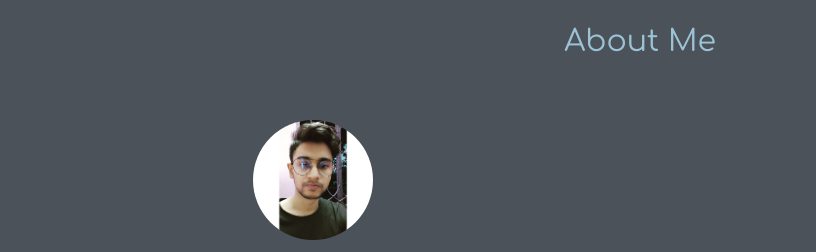
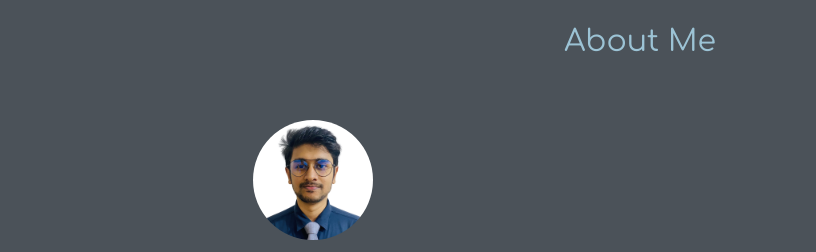
Before and after one commit to mhtanmoy/my_portfolio, a plain HTML site: page index.html in a window 1280 px wide. Shown: the part 980-1232 px from the top of the page, 0-816 px from the left. Drawn offline with nearby package versions, Linux system fonts and the light colour scheme; some packages are replaced by stand-ins of ours; a script that the page names is missing; a web font is replaced by a local one.

Commit message:
picture & cv updated

```diff
--- a/index.html
+++ b/index.html
@@ -65,7 +65,7 @@
       <div class="row">
         <div class="col-md-6 text-center about-info">
           <img class="img-circle text-center profile-img"
-            src="image\103060959_2002821313182049_3917554701790929946_o.jpg" data-aos="zoom-out">
+            src="image\103060959_2002821313182049_3917554701790929946_o.png" data-aos="zoom-out">
           <p class="text-center" data-aos="zoom-out">A full-stack web developer,
             I learned what I know by doing it myself. Comilla,
             where I grew up, has always felt like home to me.
```
Also changed, not shown: image/103060959_2002821313182049_3917554701790929946_o.jpg (deleted), image/103060959_2002821313182049_3917554701790929946_o.png (added), 1 other file.
